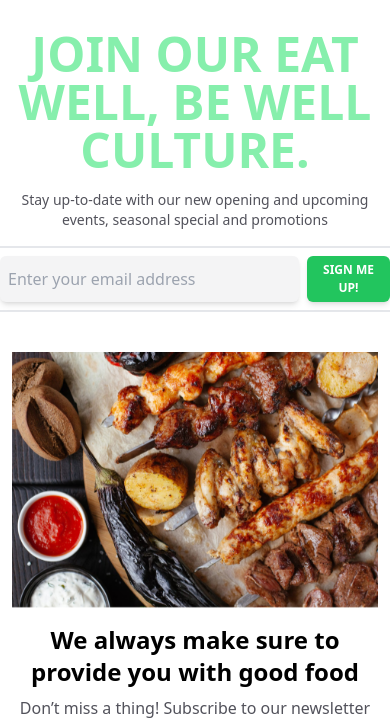
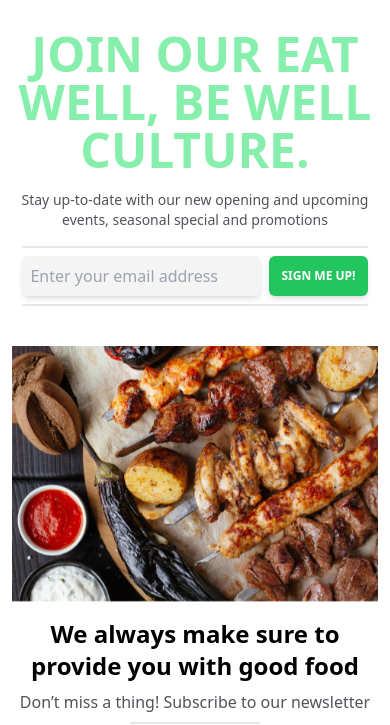
Before and after one commit to TahReEm7/Food-Page, a plain HTML site: page index.html in a window 390 px wide. Shown: the part 1935-2660 px from the top of the page. Drawn offline with nearby package versions, Linux system fonts and the light colour scheme.

Commit message:
no commit

```diff
--- a/index.html
+++ b/index.html
@@ -83,7 +83,7 @@
                         <h1 class="font-semibold text-5xl text-green-300">JOIN OUR EAT WELL, BE WELL <br> CULTURE.</h1>
                         <p class="font-medium text-sm text-zinc-600">Stay up-to-date with our new opening and upcoming events, seasonal special and promotions</p>
                         <div class="border-t-2 border-b-2 flex gap-2 md:gap-10 flex-row ">
-                            <input class="bg-zinc-100 my-2 pl-2 rounded-md shadow-md pr-[60px] md:pr-[400px] py-2" type="email" placeholder="Enter your email address">
+                            <input class="bg-zinc-100 my-2 pl-2 rounded-md shadow-md md:pr-[400px] py-2" type="email" placeholder="Enter your email address">
                             <button class="md:px-[24px] md:py-[12px] px-[12px] py-[5px] shadow-md bg-green-500 font-semibold text-[12px] md:text-[16px] text-white rounded-md my-2 text-center  hover:bg-green-200 hover:text-black">SIGN ME UP!</button>
                         </div>
                      </section>
```
